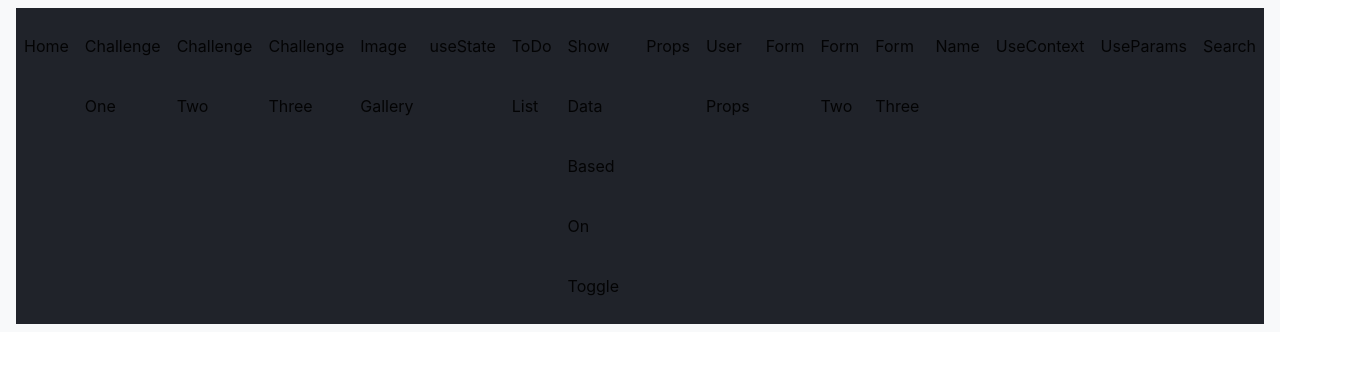
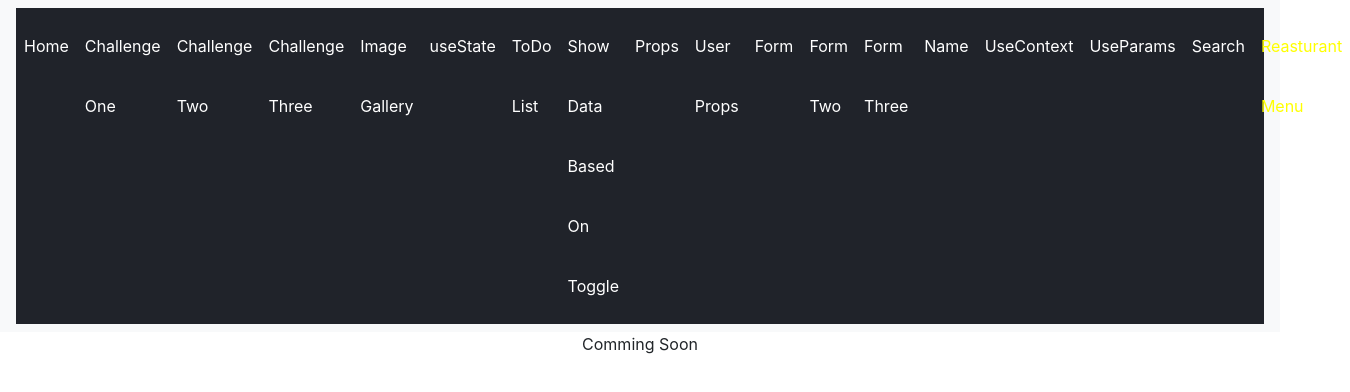
Before and after one commit to krunalvat/react-learning-app, a React (Create React App) app: page /reasturant-menu in a window 1280 px wide. Shown: the top 392 px of the page, 1350 px wide, since content can reach past the window. Built offline with nearby package versions, Linux system fonts and the light colour scheme.

Commit message:
ui changes and reasturant menu add

```diff
--- a/src/App.css
+++ b/src/App.css
@@ -31,11 +31,13 @@
 .navbar-light .navbar-nav .nav-link {
   color: white;
 }
-
+.navbar-light .navbar-nav .active > .nav-link, .navbar-light .navbar-nav .nav-link.active, .navbar-light .navbar-nav .nav-link.show, .navbar-light .navbar-nav .show > .nav-link {
+  color: white;
+}
 
 li :hover {
   color: white;
-  text-decoration: underline;
+  text-decoration: underline !important;
   text-decoration-color: red;
 }
 .navbar-light .navbar-nav .nav-link.active {
--- /dev/null
+++ b/src/components/Menu.jsx
@@ -0,0 +1,12 @@
+import React from "react";
+
+
+const Menu = () => {
+    return (
+        <div className="text-center">
+            Comming Soon
+        </div>
+    );
+}
+
+export  default Menu;
--- a/src/components/Nav.jsx
+++ b/src/components/Nav.jsx
@@ -69,6 +69,9 @@ const Nav = () => {
               <li className="nav-item active">
                 <NavLink exact  className="nav-link" to="/search">Search</NavLink>
               </li>
+              <li className="nav-item active">
+                <NavLink exact  className="nav-link" to="/reasturant-menu">Reasturant Menu</NavLink>
+              </li>
             </ul>
           </div>
         </nav>
--- a/src/index.js
+++ b/src/index.js
@@ -26,6 +26,7 @@ import ChallengeOne from './components/ChallengeOne';
 import ChallengeTwo from './components/ChallengeTwo';
 import ChallengeThree from './components/ChallengeThree';
 import Search from './components/Search';
+import Menu from './components/Menu';
 import reportWebVitals from './reportWebVitals';
 
 const root = ReactDOM.createRoot(document.getElementById('root'));
@@ -59,6 +60,7 @@ root.render(
       <Route exact path='/user-context' element={<UseContext/>} />
       <Route exact path='/user-params/:name/:id' element={<UserPrams/>} />
       <Route exact path='/search' element={<Search/>} />
+      <Route exact path='/reasturant-menu' element={<Menu/>} />
     </Routes>
     </BrowserRouter>
   </React.StrictMode>
```
